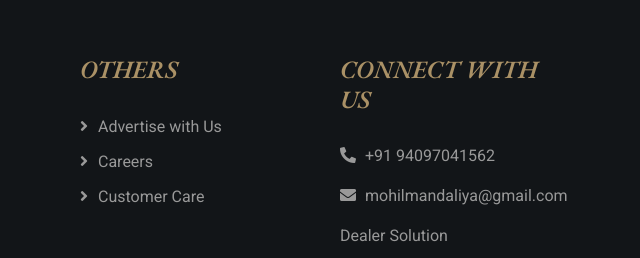
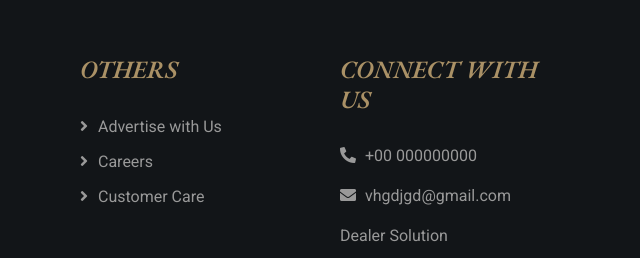
Before and after one commit to MohilMandaliya/Cars-Information, a plain HTML site: page contact.html in a window 1280 px wide. Shown: the part 1500-1758 px from the top of the page, 640-1280 px from the left. Drawn offline with nearby package versions, Linux system fonts and the light colour scheme.

Commit message:
Update contact.html

```diff
--- a/contact.html
+++ b/contact.html
@@ -171,8 +171,8 @@
                             <div class="footer-contact">
                                 <h2>CONNECT WITH US</h2>
 
-                                <p><i class="fa fa-phone-alt"></i>+91 94097041562</p>
-                                <p><i class="fa fa-envelope"></i>mohilmandaliya@gmail.com</p>
+                                <p><i class="fa fa-phone-alt"></i>+00 000000000</p>
+                                <p><i class="fa fa-envelope"></i>vhgdjgd@gmail.com</p>
                                 <p>Dealer Solution</p>
                                 <p>Contact us</p>
                                 <p>Feedback</p>
```
